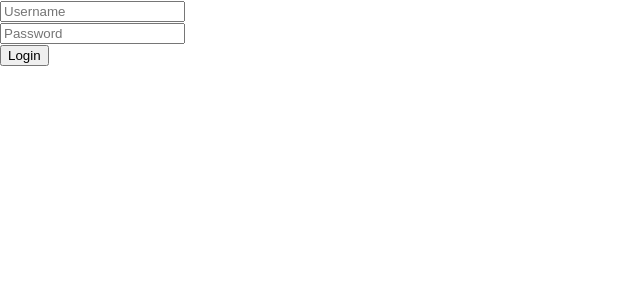
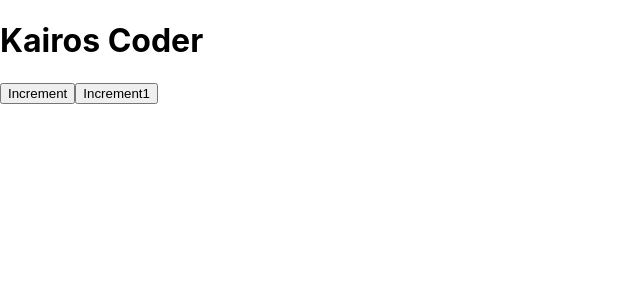
Before and after one commit to kairos67/react-basic, a React (Create React App) app: page / in a window 1280 px wide. Shown: the top 300 px of the page, without its empty margins (0-640 px from the left). Built offline with nearby package versions, Linux system fonts and the light colour scheme.

Commit message:
useEffect

```diff
--- a/src/App.js
+++ b/src/App.js
@@ -1,29 +1,20 @@
-import React, { useState } from 'react';
+import React, { useEffect, useState } from 'react';
 
 function App() {
-  const [username, setUsername] = useState('');
-  const [password, setPassword] = useState('');
+  const [count, setCount] = useState(0);
+  const [kairos, setKairos] = useState(0);
+  useEffect(() => {
+    console.log(count)
+  },[count,kairos]);
 
-  const onSubmit = (event) => {
-    //여기서 username, password를 DB서버에서 조회하여 로그인체크함.
-    event.preventDefault();
-    console.log(username,password)
-  };
-
+  const increment = () => {
+    setCount(count+1);
+  }
   return (
     <div className="App">
-      <form onSubmit={onSubmit}>
-        <input
-          placeholder='Username'
-          value={username}
-          onChange={(e) => setUsername(e.target.value)} /><br />
-        <input
-          placeholder='Password'
-          value={password}
-          onChange={(e) => setPassword(e.target.value)} /><br />
-
-        <button type="submit" >Login</button>
-      </form>
+      <h1>Kairos Coder</h1>
+      <button onClick={increment}>Increment</button>
+      <button onClick={() => setKairos(kairos+1)}>Increment1</button>
     </div>
   );
 }
--- a/src/index.js
+++ b/src/index.js
@@ -6,9 +6,9 @@ import reportWebVitals from './reportWebVitals';
 
 const root = ReactDOM.createRoot(document.getElementById('root'));
 root.render(
-  <React.StrictMode>
+  // <React.StrictMode>
     <App />
-  </React.StrictMode>
+  // </React.StrictMode>
 );
 
 // If you want to start measuring performance in your app, pass a function
```
Also changed, not shown: src/App-useState.js (added, +31 -0 lines).
